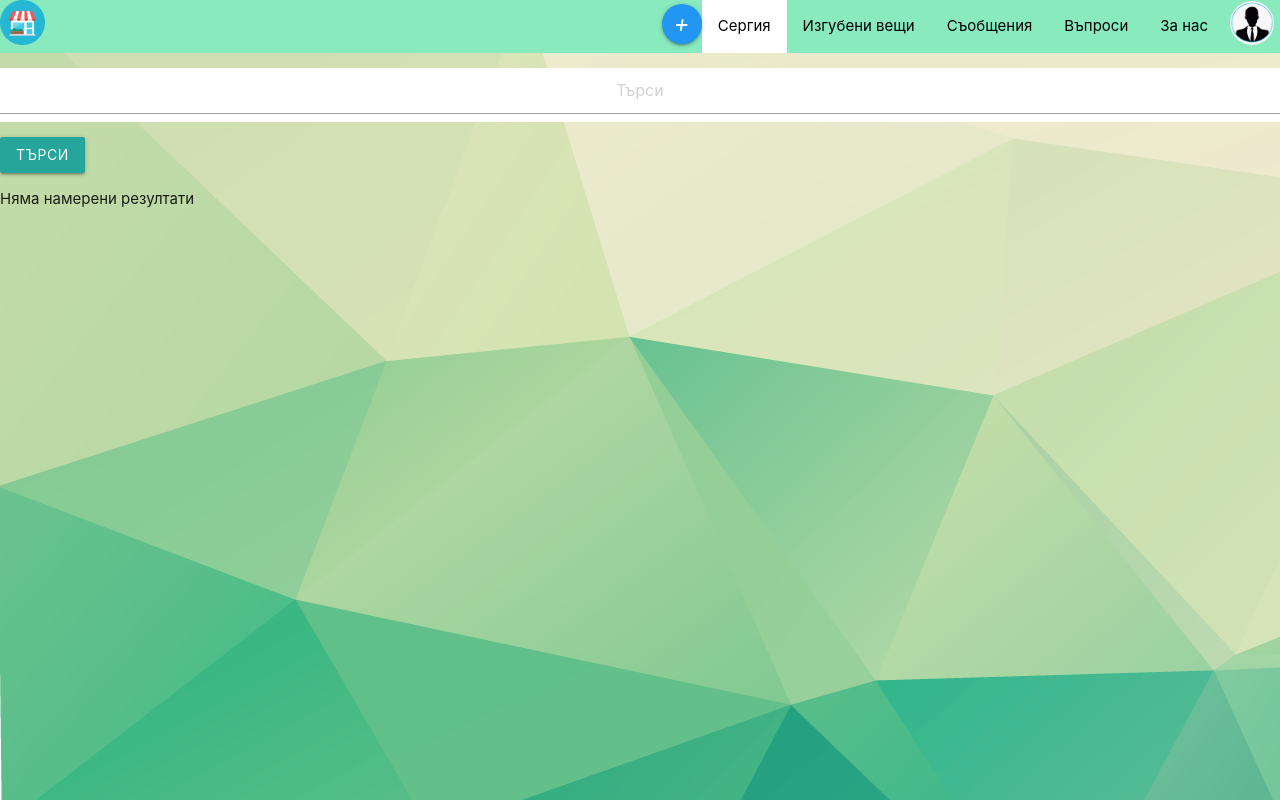
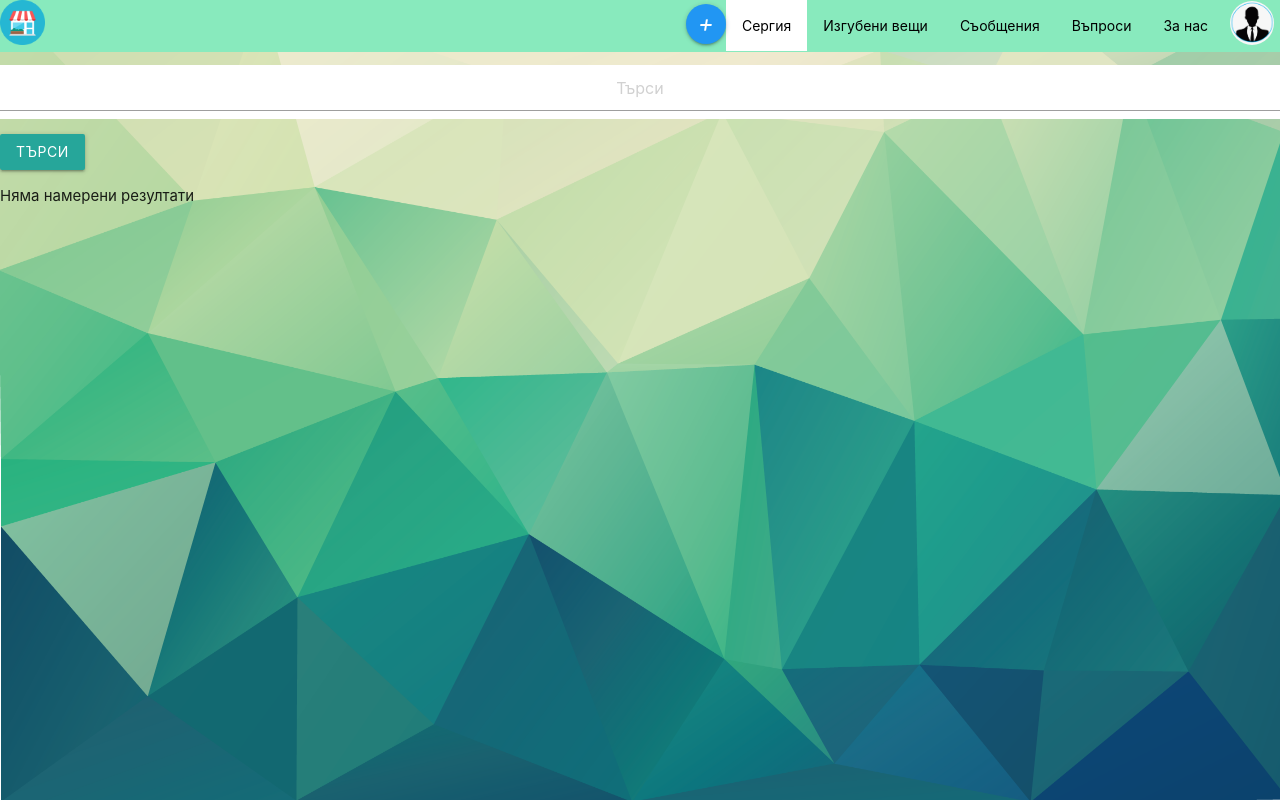
Before and after one commit to Ibryam512/Website_for_Antim, a PHP site: page / in a window 1280 px wide. Run offline with PHP 8.4, Linux system fonts and the light colour scheme; data that the repository does not hold is empty.

Commit message:
oidfhgo;sf

```diff
--- a/ASKus.php
+++ b/ASKus.php
@@ -17,7 +17,7 @@ ob_start();
 	</head>
 	<body>
 		<div id="menu">
-			<div id="menu">
+
 			<ul>
 				<ul id="dropdown1" class="dropdown-content">
 					<li><a href="Profile.php">Профил</a></li>
--- a/add.php
+++ b/add.php
@@ -26,7 +26,7 @@ if(isset($_SESSION['ID'])){
 	</head>
 	<body>
 		<div id="menu">
-			<div id="menu">
+
 			<ul>
 			<ul id="dropdown1" class="dropdown-content">
 					<li><a href="Profile.php">Профил</a></li>
--- a/css/style.css
+++ b/css/style.css
@@ -1,11 +1,13 @@
 
 body {
-	background-size: auto;
+	background-size: 100% 100%;
 	background-image: url("background.png");
 	background-attachment: fixed;
-	background-repeat: no-repeat;
 }
-
+#menu{
+    width:100%;
+    height:50px;
+}
 ul {
     list-style-type: none;
     margin: 0;
@@ -27,7 +29,7 @@ li a {
     text-align: center;
     padding: 15px 16px;
     text-decoration: none;
-
+    font-size:14px;
 }
 
 li a:hover {
--- a/detail.php
+++ b/detail.php
@@ -17,7 +17,7 @@ ob_start();
 	</head>
 	<body>
 		<div id="menu">
-			<div id="menu">
+
 			<ul>
 			<ul id="dropdown1" class="dropdown-content">
 					<li><a href="Profile.php">Профил</a></li>
--- a/detail_lt.php
+++ b/detail_lt.php
@@ -17,7 +17,7 @@ ob_start();
 	</head>
 	<body>
 		<div id="menu">
-			<div id="menu">
+
 			<ul>
 			<ul id="dropdown1" class="dropdown-content">
 					<li><a href="Profile.php">Профил</a></li>
--- a/edit_i.php
+++ b/edit_i.php
@@ -26,7 +26,7 @@ if(isset($_SESSION['ID'])){
 	</head>
 	<body>
 		<div id="menu">
-			<div id="menu">
+
 			<ul>
 			<ul id="dropdown1" class="dropdown-content">
 					<li><a href="Profile.php">Профил</a></li>
--- a/edit_l.php
+++ b/edit_l.php
@@ -26,7 +26,7 @@ if(isset($_SESSION['ID'])){
 	</head>
 	<body>
 		<div id="menu">
-			<div id="menu">
+
 			<ul>
 			<ul id="dropdown1" class="dropdown-content">
 					<li><a href="Profile.php">Профил</a></li>
--- a/index.php
+++ b/index.php
@@ -4,6 +4,7 @@ session_start();
 <html>
 	<head>
 		<meta charset="utf-8">
+
 		<meta name="keywords" content="Antim I, Antim">
 		<meta name="autors" content="Ibryam Ibryamov, Ventsislav Nenov">
 		<title>Сергия</title>
@@ -16,19 +17,13 @@ session_start();
 	</head>
 	<body>
 
-	    <div class="loader_bg">
-	        <div class="loader"></div>
-	    </div>
-
-
 		<div id="menu">
-			<div id="menu">
 			<ul>
 			<ul id="dropdown1" class="dropdown-content">
 					<li><a href="Profile.php">Профил</a></li>
 					<li class="divider"></li>
 					<li><a href="my_items.php">Мои обяви</a></li>
-				</ul>
+			</ul>
 			<?php
 
             	if(!empty($_SESSION['image'])){
--- a/lost_things.php
+++ b/lost_things.php
@@ -16,7 +16,7 @@ session_start();
 	</head>
 	<body>
 		<div id="menu">
-			<div id="menu">
+
 			<ul>
 			<ul id="dropdown1" class="dropdown-content">
 					<li><a href="Profile.php">Профил</a></li>
--- a/messages.php
+++ b/messages.php
@@ -17,7 +17,7 @@ ob_start()
 	</head>
 	<body>
 		<div id="menu">
-			<div id="menu">
+
 			<ul>
 			<ul id="dropdown1" class="dropdown-content">
 					<li><a href="Profile.php">Профил</a></li>
--- a/my_items.php
+++ b/my_items.php
@@ -17,7 +17,7 @@ ob_start();
 	</head>
 	<body>
 		<div id="menu">
-			<div id="menu">
+
 			<ul>
 			<ul id="dropdown1" class="dropdown-content">
 					<li><a href="Profile.php">Профил</a></li>
--- a/questions.php
+++ b/questions.php
@@ -16,7 +16,7 @@ session_start();
 	</head>
 	<body>
 		<div id="menu">
-			<div id="menu">
+
 			<ul>
 				<ul id="dropdown1" class="dropdown-content">
 					<li><a href="Profile.php">Профил</a></li>
--- a/team.php
+++ b/team.php
@@ -16,7 +16,7 @@ session_start();
 	</head>
 	<body>
 		<div id="menu">
-			<div id="menu">
+
 			<ul>
 				<ul id="dropdown1" class="dropdown-content">
 					<li><a href="Profile.php">Профил</a></li>
```
Also changed, not shown: CHprofile.php (+4 -5 lines), Profile.php (+1 -8 lines), register.php (+6 -1 lines).
